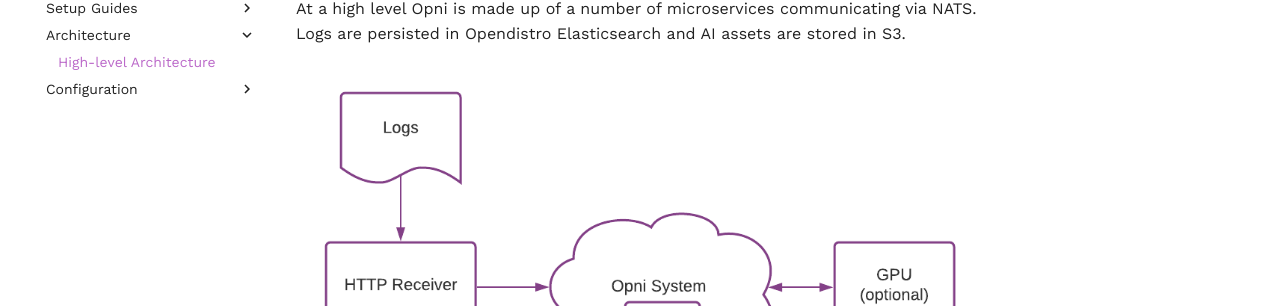
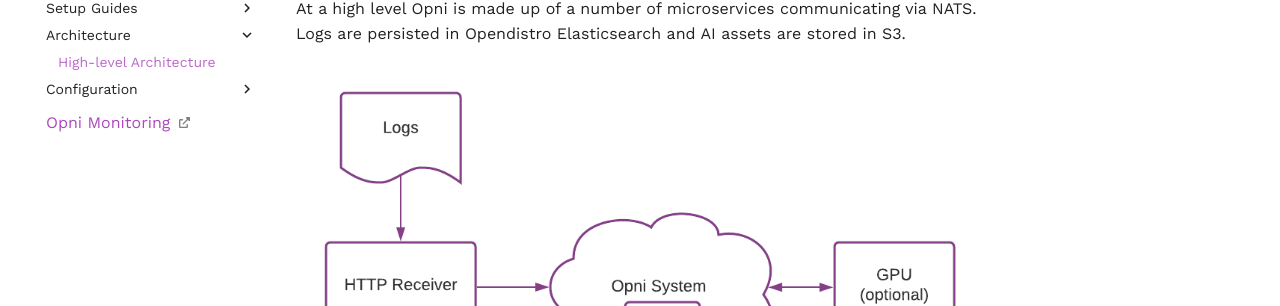
Before and after one commit to rancher/opni-docs, an MkDocs documentation site: the page built from docs/architecture/highlevel.md, in a window 1280 px wide. Shown: the part 184-490 px from the top of the page. Built offline with MkDocs 1.6.1 and Material for MkDocs 9.7.7, drawn with Linux system fonts in a browser that asks for light colours; comment, search, counter and statistics services are not loaded; the version menu is left out.

Commit message:
Add sidebar and homepage links to opni monitoring docs

```diff
--- /dev/null
+++ b/docs/js/extra.js
@@ -0,0 +1,16 @@
+document.addEventListener('DOMContentLoaded', function () {
+  var linkDiv = document.createElement('div');
+  linkDiv.classList.add('md-typeset', 'sidebar-link');
+
+  var link = document.createElement("a");
+  link.classList.add("md-typeset")
+  link.setAttribute("href", "https://rancher.github.io/opni-monitoring/");
+  link.setAttribute("target", "_blank");
+
+  link.innerHTML = 'Opni Monitoring <svg xmlns="http://www.w3.org/2000/svg" viewBox="0 0 512 512"><!--! Font Awesome Pro 6.1.1 by @fontawesome - https://fontawesome.com License - https://fontawesome.com/license (Commercial License) Copyright 2022 Fonticons, Inc. --><path d="M384 320c-17.67 0-32 14.33-32 32v96H64V160h96c17.67 0 32-14.32 32-32s-14.33-32-32-32L64 96c-35.35 0-64 28.65-64 64V448c0 35.34 28.65 64 64 64h288c35.35 0 64-28.66 64-64v-96C416 334.3 401.7 320 384 320zM488 0H352c-12.94 0-24.62 7.797-29.56 19.75c-4.969 11.97-2.219 25.72 6.938 34.88L370.8 96L169.4 297.4c-12.5 12.5-12.5 32.75 0 45.25C175.6 348.9 183.8 352 192 352s16.38-3.125 22.62-9.375L416 141.3l41.38 41.38c9.156 9.141 22.88 11.84 34.88 6.938C504.2 184.6 512 172.9 512 160V24C512 10.74 501.3 0 488 0z"/></svg>';
+
+  linkDiv.appendChild(link);
+
+  document.querySelector("body > div.md-container > main > div > div.md-sidebar.md-sidebar--primary > div > div")
+    .appendChild(linkDiv);
+});
--- a/docs/stylesheets/extra.css
+++ b/docs/stylesheets/extra.css
@@ -15,3 +15,15 @@
 .md-nav__item .md-nav__link--active {
   color: var(--md-primary-fg-color--light);
 }
+
+div.sidebar-link {
+  padding: 0.6rem;
+  font-size: .55rem;
+}
+
+.sidebar-link a > svg {
+  width: 11px;
+  height: 11px;
+  opacity: 0.5;
+  margin-left: 3px;
+}
--- a/mkdocs.yml
+++ b/mkdocs.yml
@@ -60,6 +60,8 @@
       - configuration/s3.md
 extra_css:
   - stylesheets/extra.css
+extra_javascript:
+  - js/extra.js
 extra:
   version:
     provider: mike
```
Also changed, not shown: docs/index.md (+3 -0 lines).
